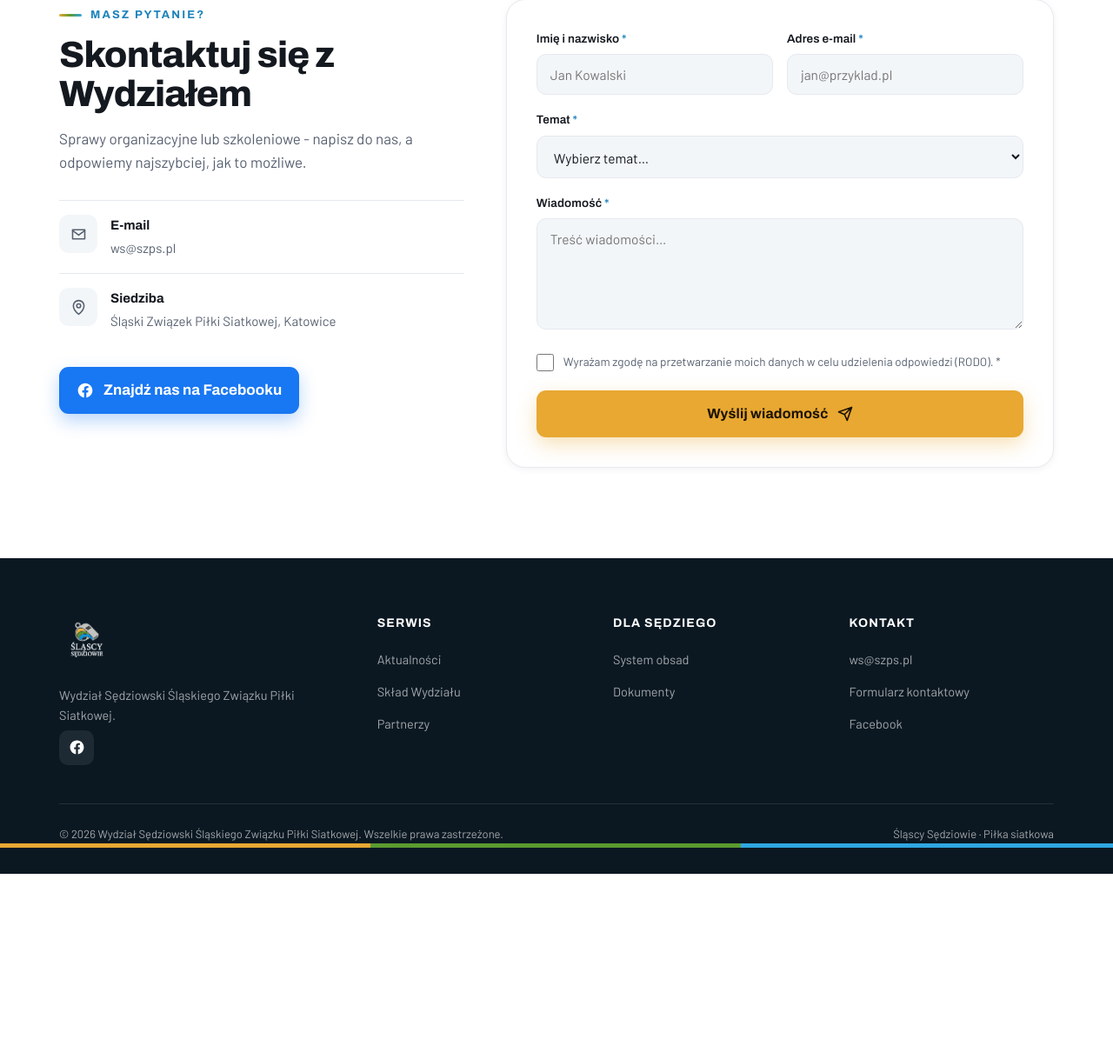
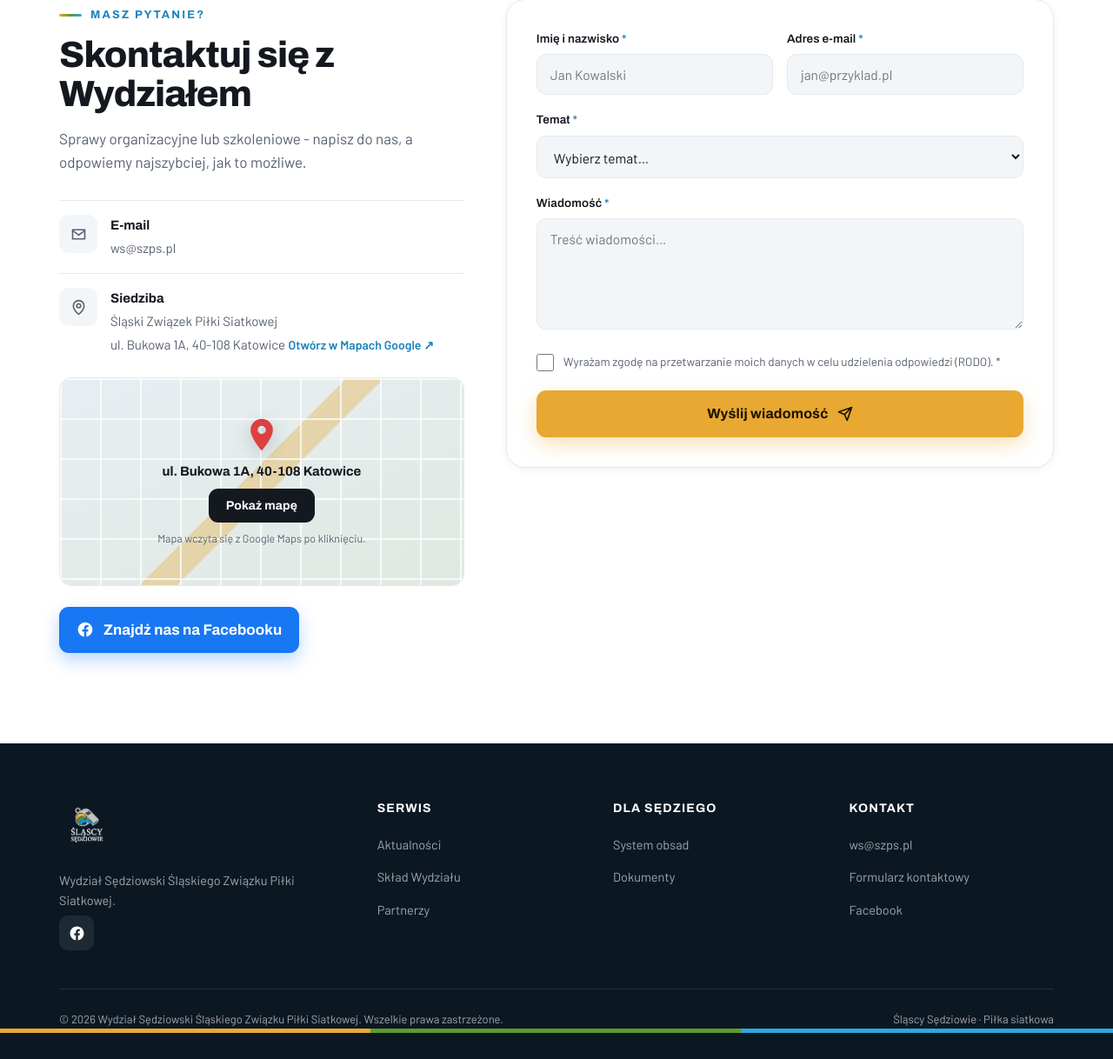
Before and after one commit to michbroniszewski/szps_website, a Django app: page / in a window 1280 px wide. Shown: the part 3539-4757 px from the top of the page at 87% size. Before the commit the page ends 4544 px from the top, so only its background shows below. Run offline with Django 5.2, Linux system fonts and the light colour scheme; data comes from the database, SQL or seed files in the repository.

Commit message:
Arkusz oceny pod /arkusz-oceny/; siedziba z adresem i mapą w sekcji Kontakt
- domyślna ścieżka arkusza: /arkusz-oceny/ (EVALUATION_PATH)
- Kontakt → Siedziba: Śląski Związek Piłki Siatkowej, ul. Bukowa 1A,
  40-108 Katowice + link „Otwórz w Mapach Google”
- karta mapy z pinezką; iframe Google Maps wczytywany dopiero po
  kliknięciu „Pokaż mapę” (bez ciasteczek Google przy samym wejściu)

Co-Authored-By: Claude Opus 5.5 <noreply@anthropic.com>
Claude-Session: https://claude.ai/code/session_01BvGJ2zuXbBTY25eNUqF8uo

```diff
--- a/config/settings.py
+++ b/config/settings.py
@@ -197,7 +197,7 @@ CONTACT_RECIPIENT = os.getenv("CONTACT_RECIPIENT", "ws@szps.pl")
 # wpisaniu adresu. Ścieżkę można zmienić w .env (np. na trudniejszą do
 # zgadnięcia). Wysłane arkusze trafiają do EVALUATION_EMAIL_RECIPIENTS
 # (lista po przecinku), domyślnie na adres formularza kontaktowego.
-EVALUATION_PATH = os.getenv("EVALUATION_PATH", "arkusz-ewaluacyjny").strip("/")
+EVALUATION_PATH = os.getenv("EVALUATION_PATH", "arkusz-oceny").strip("/")
 EVALUATION_EMAIL_RECIPIENTS = env_list("EVALUATION_EMAIL_RECIPIENTS", [CONTACT_RECIPIENT])
 
 if not DEBUG:
--- a/evaluation/tests.py
+++ b/evaluation/tests.py
@@ -39,6 +39,9 @@ class EvaluationPageTests(TestCase):
         self.assertEqual(response.status_code, 200)
         self.assertEqual(response["X-Robots-Tag"], "noindex, nofollow")
         self.assertContains(response, '<meta name="robots" content="noindex, nofollow">')
+
+    def test_default_url(self):
+        self.assertEqual(self.url, "/arkusz-oceny/")
 
     def test_page_named_arkusz_oceny(self):
         response = self.client.get(self.url)
--- a/static/evaluation.css
+++ b/static/evaluation.css
@@ -1,5 +1,5 @@
 /* ============================================================
-   ARKUSZ OCENY (/arkusz-ewaluacyjny/)
+   ARKUSZ OCENY (/arkusz-oceny/)
    Bazuje na klasach formularza kontaktowego (.form, .field).
    ============================================================ */
 .ev{padding-top:150px}
--- a/static/script.js
+++ b/static/script.js
@@ -51,6 +51,21 @@
   }
   // Bezpiecznik: gdyby coś padło (np. observer nie fire'ował) pokaż wszystko po 3s.
   setTimeout(() => reveals.forEach(el => el.classList.add('in')), 3000);
+
+  /* ---- Mapa siedziby (ładowana dopiero po kliknięciu) ---- */
+  const mapCard = document.getElementById('mapCard');
+  const mapLoad = document.getElementById('mapLoad');
+  if (mapCard && mapLoad){
+    mapLoad.addEventListener('click', () => {
+      const iframe = document.createElement('iframe');
+      iframe.src = mapCard.dataset.embed;
+      iframe.title = 'Mapa: ul. Bukowa 1A, 40-108 Katowice';
+      iframe.loading = 'lazy';
+      iframe.referrerPolicy = 'no-referrer-when-downgrade';
+      iframe.allowFullscreen = true;
+      mapCard.replaceChildren(iframe);
+    });
+  }
 
   /* ---- Contact form ---- */
   const form = document.getElementById('contactForm');
--- a/static/styles.css
+++ b/static/styles.css
@@ -468,6 +468,22 @@ a.news-post--link:hover .news-post__more svg{transform:translateX(4px)}
 .contact-row__ico svg{width:21px;height:21px}
 .contact-row b{font-family:var(--font-display);font-weight:700;display:block;font-size:15px}
 .contact-row span{color:var(--ink-soft);font-size:15px}
+.contact-row__link{display:inline-block;margin-top:4px;font-size:14px;font-weight:600;color:var(--blue-d)}
+.contact-row__link:hover{text-decoration:underline;text-underline-offset:2px}
+/* mapa siedziby: zaślepka z pinezką → iframe Google Maps po kliknięciu */
+.map-card{position:relative;margin-top:8px;height:240px;border-radius:var(--r);overflow:hidden;border:1px solid var(--line);background:var(--soft)}
+.map-card__placeholder{position:absolute;inset:0;display:flex;flex-direction:column;align-items:center;justify-content:center;gap:8px;padding:18px;text-align:center;
+  background:
+    linear-gradient(90deg,rgba(255,255,255,.75) 0 2px,transparent 2px) 0 0/46px 46px,
+    linear-gradient(rgba(255,255,255,.75) 0 2px,transparent 2px) 0 0/46px 46px,
+    linear-gradient(135deg,transparent 47%,rgba(232,168,50,.35) 47% 53%,transparent 53%),
+    linear-gradient(160deg,#e7eef3,#dfe9e1)}
+.map-card__pin{width:44px;height:44px;color:#dc4040;filter:drop-shadow(0 6px 10px rgba(0,0,0,.18))}
+.map-card__pin svg{width:100%;height:100%}
+.map-card__placeholder b{font-family:var(--font-display);font-size:15px}
+.map-card__placeholder small{font-size:12.5px;color:var(--ink-soft)}
+.map-card__btn{padding:10px 18px;font-size:14px}
+.map-card iframe{position:absolute;inset:0;width:100%;height:100%;border:0}
 .contact-info .fb-cta{display:inline-flex;align-items:center;gap:11px;margin-top:24px;
   background:#1877F2;color:#fff;padding:13px 20px;border-radius:11px;font-family:var(--font-display);font-weight:700;
   box-shadow:0 8px 20px rgba(24,119,242,.3);transition:transform .18s}
--- a/templates/pages/home.html
+++ b/templates/pages/home.html
@@ -152,7 +152,23 @@
       </div>
       <div class="contact-row">
         <span class="contact-row__ico"><svg viewBox="0 0 24 24" fill="none" stroke="currentColor" stroke-width="1.8" stroke-linecap="round" stroke-linejoin="round"><path d="M12 21s-7-5.3-7-11a7 7 0 0 1 14 0c0 5.7-7 11-7 11Z"/><circle cx="12" cy="10" r="2.6"/></svg></span>
-        <div><b>Siedziba</b><span>Śląski Związek Piłki Siatkowej, Katowice</span></div>
+        <div>
+          <b>Siedziba</b>
+          <span>Śląski Związek Piłki Siatkowej<br>ul. Bukowa 1A, 40-108 Katowice</span>
+          <a class="contact-row__link" href="https://www.google.com/maps/search/?api=1&amp;query=Bukowa+1A%2C+40-108+Katowice" target="_blank" rel="noopener">Otwórz w Mapach Google ↗</a>
+        </div>
+      </div>
+
+      {% comment %}Mapa ładowana dopiero po kliknięciu: osadzone Mapy Google ustawiają
+         ciasteczka Google, więc nie wczytujemy ich bez akcji odwiedzającego.{% endcomment %}
+      <div class="map-card" id="mapCard"
+           data-embed="https://maps.google.com/maps?q=Bukowa+1A%2C+40-108+Katowice&amp;z=16&amp;output=embed">
+        <div class="map-card__placeholder">
+          <span class="map-card__pin" aria-hidden="true"><svg viewBox="0 0 24 24" fill="currentColor"><path d="M12 2a7 7 0 0 0-7 7c0 5.3 7 13 7 13s7-7.7 7-13a7 7 0 0 0-7-7Zm0 9.6A2.6 2.6 0 1 1 12 6.4a2.6 2.6 0 0 1 0 5.2Z"/></svg></span>
+          <b>ul. Bukowa 1A, 40-108 Katowice</b>
+          <button type="button" class="btn btn--dark map-card__btn" id="mapLoad">Pokaż mapę</button>
+          <small>Mapa wczyta się z Google Maps po kliknięciu.</small>
+        </div>
       </div>
 
       <a class="fb-cta" href="https://www.facebook.com/sedziowieszps" target="_blank" rel="noopener">
```
Also changed, not shown: pages/tests.py (+9 -0 lines), README.md, 1 other file.
